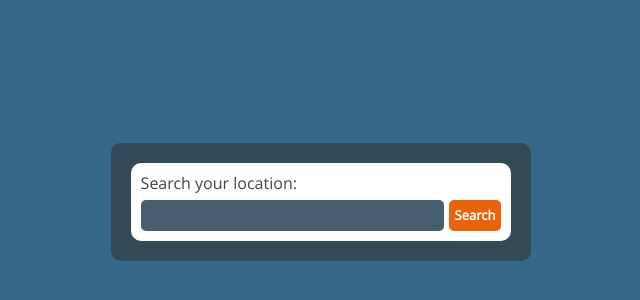
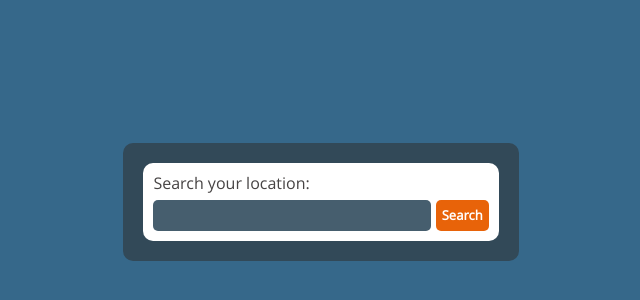
Before and after one commit to nekosoffy/weather-app, a website built with webpack: page src/template.html in a window 1280 px wide. Shown: the part 198-498 px from the top of the page, without its empty margins (319-959 px from the left). Built offline with nearby package versions, Linux system fonts and the light colour scheme.

Commit message:
feat: adjust the container's margin

```diff
--- a/src/styles.css
+++ b/src/styles.css
@@ -50,7 +50,7 @@ body {
   border-radius: 10px;
   padding: 20px;
   width: 100%;
-  margin: 32vw;
+  margin: 33vw;
   max-height: 100vh;
 }
 
```
